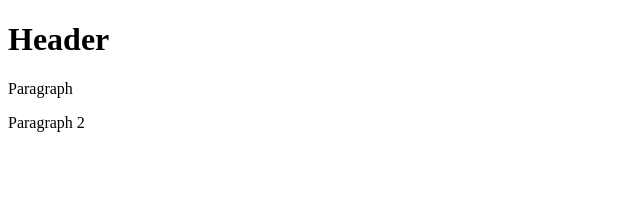
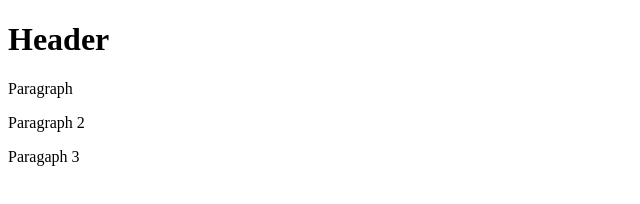
Before and after one commit to devendr4/git-test, a plain HTML site: page index.html in a window 1280 px wide. Shown: the full height of the page, 0-640 px from the left. Drawn offline with Linux system fonts and the light colour scheme.

Commit message:
fourth commit

```diff
--- a/index.html
+++ b/index.html
@@ -6,5 +6,6 @@
     <h1>Header</h1>
     <p>Paragraph</p>
     <p>Paragraph 2</p>
+    <p>Paragaph 3</p>
   </body>
 </html>
```
